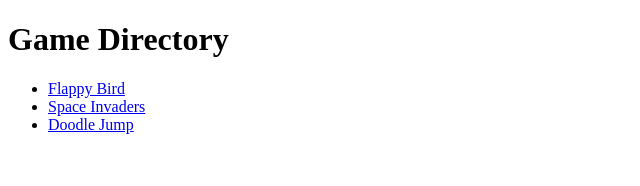
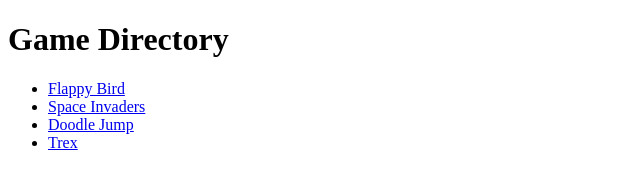
Before and after one commit to emhayki/Games, a plain HTML site: page index.html in a window 1280 px wide. Shown: the full height of the page, 0-640 px from the left. Drawn offline with Linux system fonts and the light colour scheme.

Commit message:
Update index.html

```diff
--- a/index.html
+++ b/index.html
@@ -9,6 +9,7 @@
         <li><a href="Flappy%20Bird/index.html">Flappy Bird</a></li>
          <li><a href="Space%20Invaders/index.html">Space Invaders</a></li>
          <li><a href="Doodle%Jump/index.html">Doodle Jump</a></li>
+        <li><a href="Trex/index.html">Trex</a></li>
     </ul>
 </body>
 </html>
```
